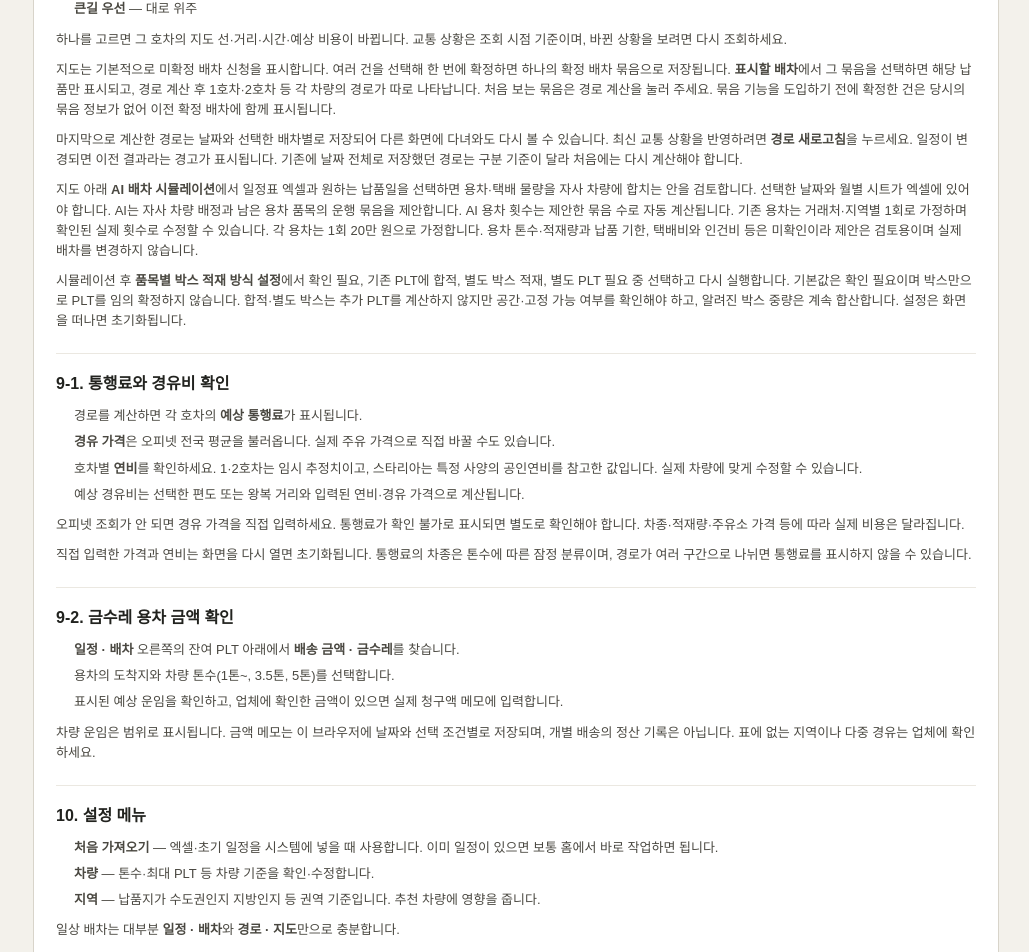
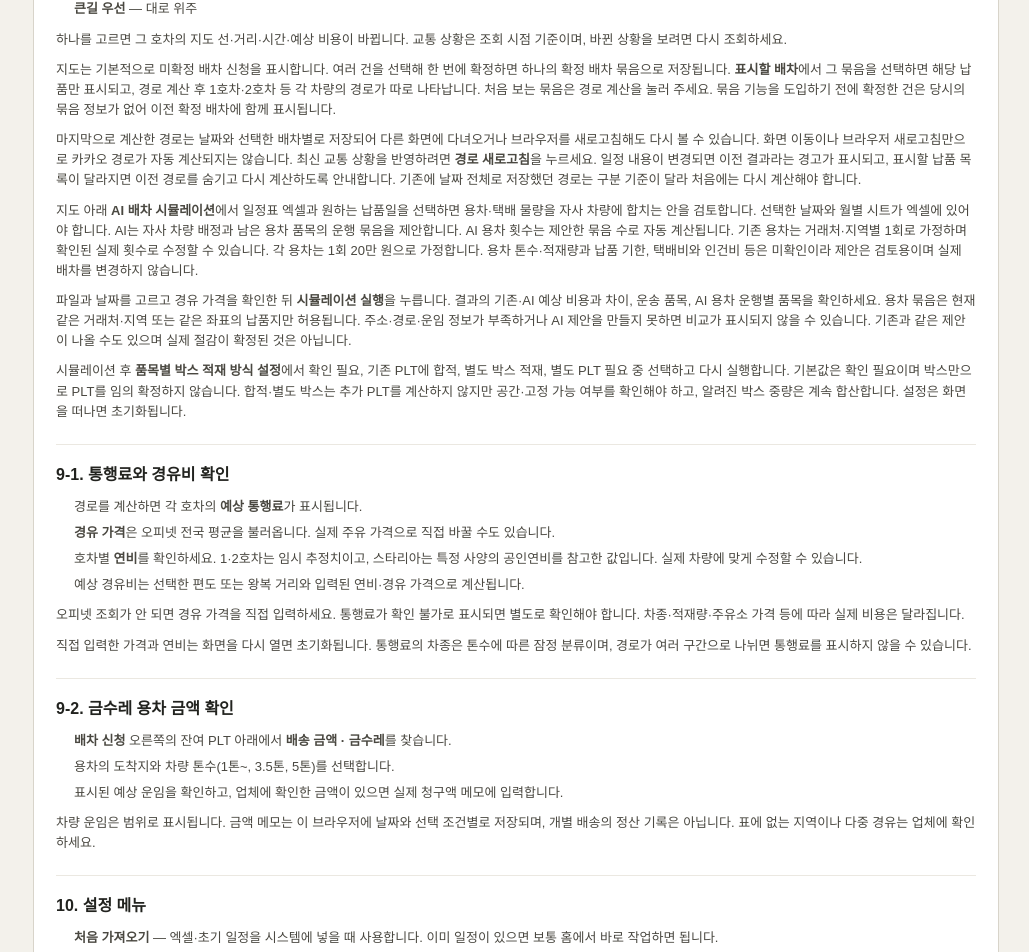
Before and after one commit to yunt2002/dispatch-test, a Next.js app: page /help in a window 1280 px wide. Shown: the part 2880-3832 px from the top of the page, without its empty margins (251-1280 px from the left). Built offline with nearby package versions, Linux system fonts and the light colour scheme.

Commit message:
Update dispatch user guides

```diff
--- a/src/components/user-guide-content.tsx
+++ b/src/components/user-guide-content.tsx
@@ -306,8 +306,9 @@ export const USER_GUIDE_SECTIONS = [
         </ul>
         <p>하나를 고르면 그 호차의 지도 선·거리·시간·예상 비용이 바뀝니다. 교통 상황은 조회 시점 기준이며, 바뀐 상황을 보려면 다시 조회하세요.</p>
         <p>지도는 기본적으로 미확정 배차 신청을 표시합니다. 여러 건을 선택해 한 번에 확정하면 하나의 확정 배차 묶음으로 저장됩니다. <strong>표시할 배차</strong>에서 그 묶음을 선택하면 해당 납품만 표시되고, 경로 계산 후 1호차·2호차 등 각 차량의 경로가 따로 나타납니다. 처음 보는 묶음은 경로 계산을 눌러 주세요. 묶음 기능을 도입하기 전에 확정한 건은 당시의 묶음 정보가 없어 이전 확정 배차에 함께 표시됩니다.</p>
-        <p>마지막으로 계산한 경로는 날짜와 선택한 배차별로 저장되어 다른 화면에 다녀와도 다시 볼 수 있습니다. 최신 교통 상황을 반영하려면 <strong>경로 새로고침</strong>을 누르세요. 일정이 변경되면 이전 결과라는 경고가 표시됩니다. 기존에 날짜 전체로 저장했던 경로는 구분 기준이 달라 처음에는 다시 계산해야 합니다.</p>
+        <p>마지막으로 계산한 경로는 날짜와 선택한 배차별로 저장되어 다른 화면에 다녀오거나 브라우저를 새로고침해도 다시 볼 수 있습니다. 화면 이동이나 브라우저 새로고침만으로 카카오 경로가 자동 계산되지는 않습니다. 최신 교통 상황을 반영하려면 <strong>경로 새로고침</strong>을 누르세요. 일정 내용이 변경되면 이전 결과라는 경고가 표시되고, 표시할 납품 목록이 달라지면 이전 경로를 숨기고 다시 계산하도록 안내합니다. 기존에 날짜 전체로 저장했던 경로는 구분 기준이 달라 처음에는 다시 계산해야 합니다.</p>
         <p>지도 아래 <strong>AI 배차 시뮬레이션</strong>에서 일정표 엑셀과 원하는 납품일을 선택하면 용차·택배 물량을 자사 차량에 합치는 안을 검토합니다. 선택한 날짜와 월별 시트가 엑셀에 있어야 합니다. AI는 자사 차량 배정과 남은 용차 품목의 운행 묶음을 제안합니다. AI 용차 횟수는 제안한 묶음 수로 자동 계산됩니다. 기존 용차는 거래처·지역별 1회로 가정하며 확인된 실제 횟수로 수정할 수 있습니다. 각 용차는 1회 20만 원으로 가정합니다. 용차 톤수·적재량과 납품 기한, 택배비와 인건비 등은 미확인이라 제안은 검토용이며 실제 배차를 변경하지 않습니다.</p>
+        <p>파일과 날짜를 고르고 경유 가격을 확인한 뒤 <strong>시뮬레이션 실행</strong>을 누릅니다. 결과의 기존·AI 예상 비용과 차이, 운송 품목, AI 용차 운행별 품목을 확인하세요. 용차 묶음은 현재 같은 거래처·지역 또는 같은 좌표의 납품지만 허용됩니다. 주소·경로·운임 정보가 부족하거나 AI 제안을 만들지 못하면 비교가 표시되지 않을 수 있습니다. 기존과 같은 제안이 나올 수도 있으며 실제 절감이 확정된 것은 아닙니다.</p>
         <p>시뮬레이션 후 <strong>품목별 박스 적재 방식 설정</strong>에서 확인 필요, 기존 PLT에 합적, 별도 박스 적재, 별도 PLT 필요 중 선택하고 다시 실행합니다. 기본값은 확인 필요이며 박스만으로 PLT를 임의 확정하지 않습니다. 합적·별도 박스는 추가 PLT를 계산하지 않지만 공간·고정 가능 여부를 확인해야 하고, 알려진 박스 중량은 계속 합산합니다. 설정은 화면을 떠나면 초기화됩니다.</p>
       </>
     ),
@@ -334,7 +335,7 @@ export const USER_GUIDE_SECTIONS = [
     body: (
       <>
         <ol>
-          <li><strong>일정 · 배차</strong> 오른쪽의 잔여 PLT 아래에서 <strong>배송 금액 · 금수레</strong>를 찾습니다.</li>
+          <li><strong>배차 신청</strong> 오른쪽의 잔여 PLT 아래에서 <strong>배송 금액 · 금수레</strong>를 찾습니다.</li>
           <li>용차의 도착지와 차량 톤수(1톤~, 3.5톤, 5톤)를 선택합니다.</li>
           <li>표시된 예상 운임을 확인하고, 업체에 확인한 금액이 있으면 실제 청구액 메모에 입력합니다.</li>
         </ol>
@@ -361,8 +362,7 @@ export const USER_GUIDE_SECTIONS = [
           </li>
         </ul>
         <p>
-          일상 배차는 대부분 <strong>일정 · 배차</strong>와 <strong>경로 · 지도</strong>
-          만으로 충분합니다.
+          일상 업무는 <strong>배차 신청</strong>에서 납품과 경로를 확인하고, <strong>배차 확정</strong>에서 확정·완료 처리합니다.
         </p>
       </>
     ),
```
Also changed, not shown: 1 other file (tests, documents, lock files or other folders).
